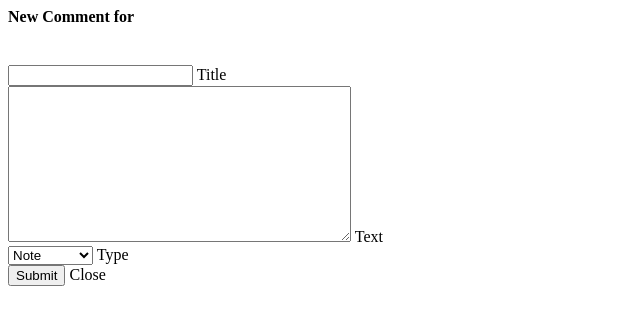
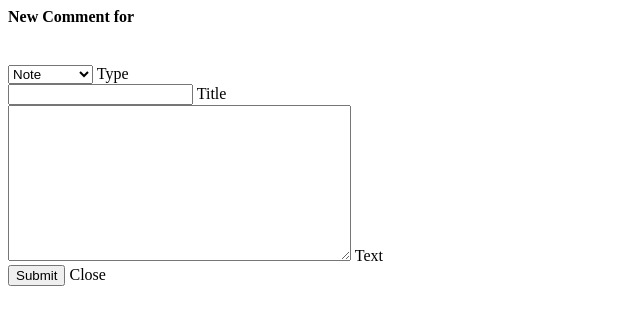
Before and after one commit to joshuanazareth97/cmod, a Django app: template templates/comments/includes/create_comment_form.html in a window 1280 px wide. Shown: the top 325 px of the page, without its empty margins (0-640 px from the left). Run offline with Django 3.2, Linux system fonts and the light colour scheme; the template is opened without the code that fills it: values that come from a table or form of the project are taken from there, others are empty; some libraries are stand-ins or nearby versions.

Commit message:
Changed create comment form layout

```diff
--- a/templates/comments/includes/create_comment_form.html
+++ b/templates/comments/includes/create_comment_form.html
@@ -6,7 +6,13 @@
     <h4>New Comment for {{candidate.name}}</h4>
     <br>
     <div class="row">
-      <div class="input-field col s12">
+      <div class="input-field col s12 m2">
+        {% render_field form.type%}
+        <label for="{{ form.type.id_for_label }}">{{ form.type.label }}</label>
+        <span class="helper-text">{{field.errors}}</span>
+      </div>
+
+      <div class="input-field col s12 m10">
         {% render_field form.title class="form_input validate"|add_error_class:"invalid" %}
         <label for="{{ form.title.id_for_label }}">{{ form.title.label }}</label>
         <span class="helper-text">{{field.errors}}</span>
@@ -19,13 +25,6 @@
         <span class="helper-text">{{field.errors}}</span>
       </div>
     </div>
-    <div class="row">
-      <div class="input-field col s12 m6">
-        {% render_field form.type%}
-        <label for="{{ form.type.id_for_label }}">{{ form.type.label }}</label>
-        <span class="helper-text">{{field.errors}}</span>
-      </div>
-    </div>
   </div>
   <div class="modal-footer">
     <input type="submit" class="btn-flat submit">
```
